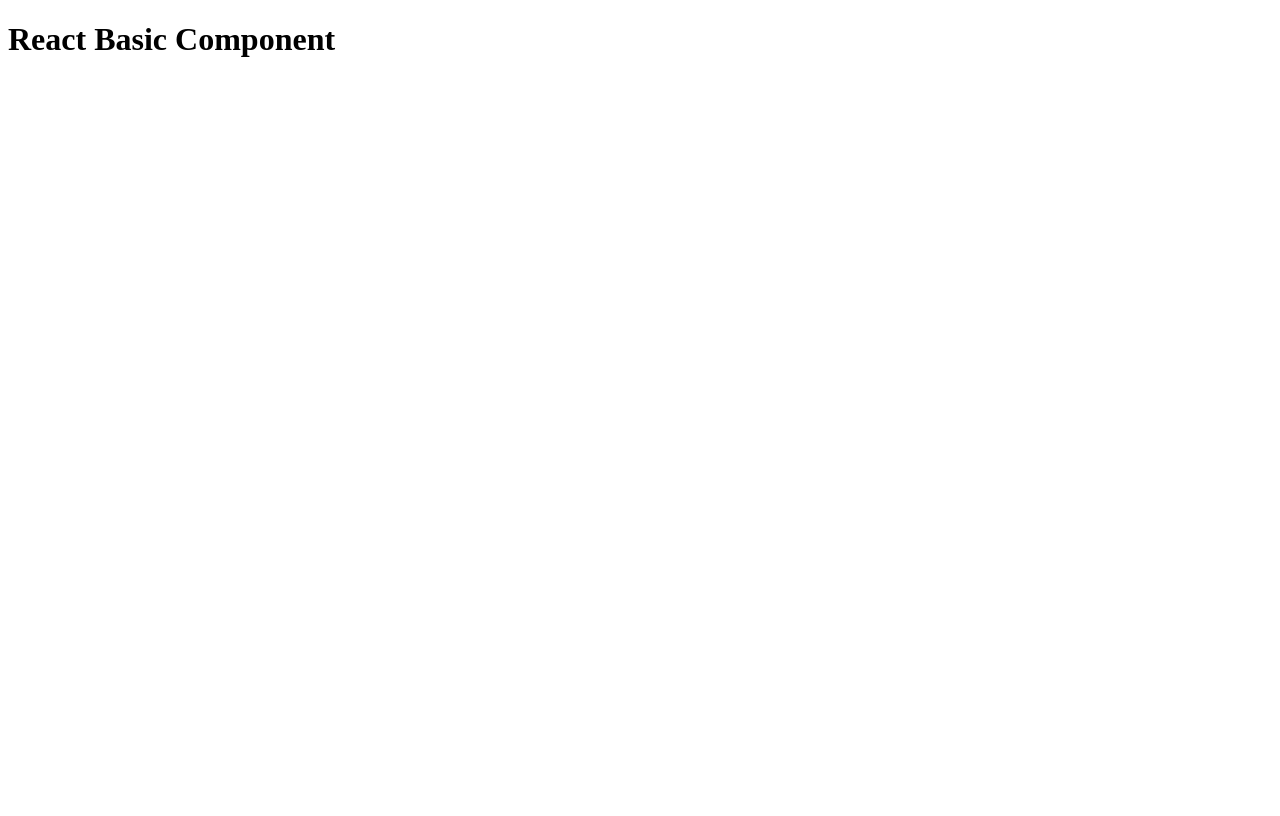
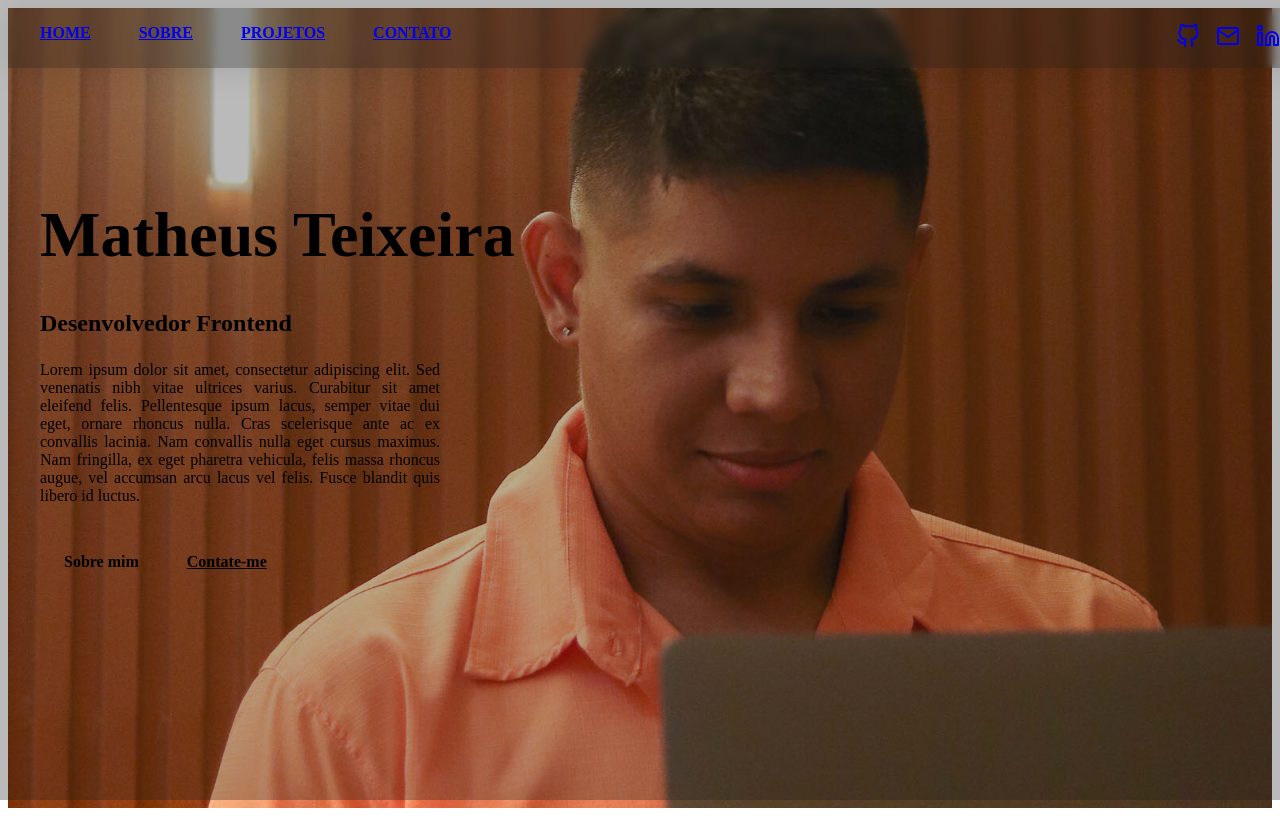
Before and after one commit to matheustsdev/portfolio, a Next.js app: page / in a window 1280 px wide. Built offline with nearby package versions, Linux system fonts and the light colour scheme.

Commit message:
feat: home section

```diff
--- a/package.json
+++ b/package.json
@@ -12,12 +12,14 @@
     "next": "12.2.5",
     "react": "18.2.0",
     "react-dom": "18.2.0",
+    "react-icons": "^4.4.0",
     "sass": "^1.54.8"
   },
   "devDependencies": {
     "@types/node": "18.7.15",
     "@types/react": "18.0.18",
     "@types/react-dom": "18.0.6",
+    "@types/react-icons": "^3.0.0",
     "eslint": "8.23.0",
     "eslint-config-next": "12.2.5",
     "typescript": "4.8.2"
--- /dev/null
+++ b/src/components/BackgroundImage/index.tsx
@@ -0,0 +1,15 @@
+import { ReactNode } from 'react';
+import styles from './styles.module.scss';
+
+interface BackgroundImageProps {
+  children: ReactNode;
+  imgUrl: string;
+}
+
+export function BackgroundImage({ children, imgUrl }: BackgroundImageProps) {
+  return (
+    <div className={styles.imgContainer} style={{ backgroundImage: `url(${imgUrl})` }}>
+      <div className={styles.imgContent}>{children}</div>
+    </div>
+  );
+}
--- /dev/null
+++ b/src/components/BackgroundImage/styles.module.scss
@@ -0,0 +1,23 @@
+.imgContainer {
+  width: 100%;
+  height: 100vh;
+
+  background-position: 100% 60%;
+  background-size: 100%;
+  background-repeat: no-repeat;
+
+  &::after {
+    content: '';
+    background-color: rgba($color: #1d1d1d, $alpha: 0.3);
+    width: 100%;
+    height: 100vh;
+    position: absolute;
+    top: 0;
+    left: 0;
+  }
+}
+
+.imgContent {
+  position: relative;
+  z-index: 2;
+}
--- /dev/null
+++ b/src/components/Button/index.tsx
@@ -0,0 +1,16 @@
+import { ButtonHTMLAttributes } from 'react';
+import styles from './styles.module.scss';
+
+interface ButtonProps extends ButtonHTMLAttributes<HTMLButtonElement> {
+  category?: 'primary' | 'secondary' | 'tertiary';
+}
+
+export function Button({ category = 'primary', children, ...rest }: ButtonProps) {
+  if (category === 'primary') {
+    return <a className={styles.primaryBtn}>{children}</a>;
+  } else if (category === 'secondary') {
+    return <a className={styles.secondaryBtn}>{children}</a>;
+  }
+
+  return <a className={styles.tertiaryBtn}>{children}</a>;
+}
--- /dev/null
+++ b/src/components/Button/styles.module.scss
@@ -0,0 +1,23 @@
+.primaryBtn {
+  font-size: 1rem;
+  padding: 0.75rem 1.5rem;
+  border-radius: 0.75rem;
+
+  background-color: var(--orange-500);
+  color: var(--light-100);
+  font-weight: bold;
+
+  cursor: pointer;
+}
+
+.tertiaryBtn {
+  font-size: 1rem;
+  padding: 0.75rem 1.5rem;
+  border-radius: 0.75rem;
+
+  color: var(--orange-500);
+  font-weight: bold;
+  text-decoration: underline;
+
+  cursor: pointer;
+}
--- /dev/null
+++ b/src/components/Header/index.tsx
@@ -0,0 +1,31 @@
+import Link from 'next/link';
+import styles from './styles.module.scss';
+import { FiGithub, FiMail, FiLinkedin } from 'react-icons/fi';
+import { BsWhatsapp } from 'react-icons/bs';
+
+export function Header() {
+  return (
+    <header className={styles.header}>
+      <nav>
+        <Link href="#">HOME</Link>
+        <Link href="#">SOBRE</Link>
+        <Link href="#">PROJETOS</Link>
+        <Link href="#">CONTATO</Link>
+      </nav>
+      <nav>
+        <a href="https://github.com/matheustsdev" target="_blank" rel="noopener noreferrer">
+          <FiGithub />
+        </a>
+        <a href="mailto:matheustsdev@gmail.com" target="_blank" rel="noopener noreferrer">
+          <FiMail />
+        </a>
+        <a href="https://www.linkedin.com/in/matheustsdev/" target="_blank" rel="noopener noreferrer">
+          <FiLinkedin />
+        </a>
+        <a href="https://www.wa.link/39vawy" target="_blank" rel="noopener noreferrer">
+          <BsWhatsapp />
+        </a>
+      </nav>
+    </header>
+  );
+}
--- /dev/null
+++ b/src/components/Header/styles.module.scss
@@ -0,0 +1,41 @@
+.header {
+  width: 100%;
+  padding: 1rem 2rem;
+  position: fixed;
+  z-index: 5;
+
+  display: flex;
+  justify-content: space-between;
+
+  background: rgba(29, 29, 29, 0.3);
+  box-shadow: 0 4px 30px rgba(0, 0, 0, 0.1);
+  backdrop-filter: blur(5px);
+  -webkit-backdrop-filter: blur(5px);
+
+  color: var(--light-100);
+  font-weight: bold;
+  font-size: 1rem;
+
+  nav {
+    display: flex;
+    justify-content: space-between;
+    gap: 3rem;
+
+    a {
+      transition: ease-in-out 0.2s color;
+    }
+
+    a:hover {
+      color: var(--orange-500);
+    }
+  }
+
+  nav:nth-child(2) {
+    gap: 1rem;
+
+    svg {
+      font-size: 1.5rem;
+      cursor: pointer;
+    }
+  }
+}
--- /dev/null
+++ b/src/pages/home.module.scss
@@ -0,0 +1,25 @@
+.heroContent {
+  padding: calc(6rem + 3.5rem) 0 0 2rem;
+
+  color: var(--light-100);
+
+  h1 {
+    font-size: 4rem;
+    line-height: 4rem;
+    font-weight: bold;
+  }
+
+  h2 {
+    margin-bottom: 1.5rem;
+  }
+
+  p {
+    width: 25rem;
+    text-align: justify;
+    margin-bottom: 3rem;
+  }
+
+  div {
+    gap: 1.5rem;
+  }
+}
--- a/src/pages/index.tsx
+++ b/src/pages/index.tsx
@@ -1,7 +1,30 @@
+import { BackgroundImage } from '../components/BackgroundImage';
+import { Button } from '../components/Button';
+import { Header } from '../components/Header';
+
+import styles from './home.module.scss';
+
 export default function Home() {
   return (
     <div>
-      <h1> React Basic Component </h1>
+      <Header />
+      <BackgroundImage imgUrl="/img/hero.jpg">
+        <div className={styles.heroContent}>
+          <h1>Matheus Teixeira</h1>
+          <h2>Desenvolvedor Frontend</h2>
+          <p>
+            Lorem ipsum dolor sit amet, consectetur adipiscing elit. Sed venenatis nibh vitae ultrices varius. Curabitur
+            sit amet eleifend felis. Pellentesque ipsum lacus, semper vitae dui eget, ornare rhoncus nulla. Cras
+            scelerisque ante ac ex convallis lacinia. Nam convallis nulla eget cursus maximus. Nam fringilla, ex eget
+            pharetra vehicula, felis massa rhoncus augue, vel accumsan arcu lacus vel felis. Fusce blandit quis libero
+            id luctus.
+          </p>
+          <div>
+            <Button>Sobre mim</Button>
+            <Button category="tertiary">Contate-me</Button>
+          </div>
+        </div>
+      </BackgroundImage>
     </div>
   );
 }
--- a/src/styles/global.scss
+++ b/src/styles/global.scss
@@ -6,16 +6,14 @@
 
 :root {
   --white: #fff;
+  --black: #000;
 
-  --gray-100: #e1e1e6;
-  --gray-300: #a8a8b3;
-  --gray-700: #323238;
-  --gray-800: #29292e;
-  --gray-850: #1f2729;
-  --gray-900: #121214;
+  --dark-600: #46332e;
+  --dark-900: #1d1d1d;
 
-  --cyan-500: #61dafb;
-  --yellow-500: #eba417;
+  --light-500: #c1edcc;
+  --light-100: #f4f4f9;
+  --orange-500: #f59115;
 }
 
 @media (max-width: 1080px) {
@@ -30,8 +28,8 @@
 }
 
 body {
-  background: var(--gray-900);
-  color: var(--white);
+  background: var(--light-100);
+  color: var(--black);
 }
 
 body,
@@ -39,7 +37,7 @@ input,
 textarea,
 select,
 button {
-  font: 400 1rem 'Roboto', sans-serif;
+  font: 400 1rem 'Poppins', sans-serif;
 }
 
 button {
```
Also changed, not shown: 1 other file (tests, documents, lock files or other folders).
